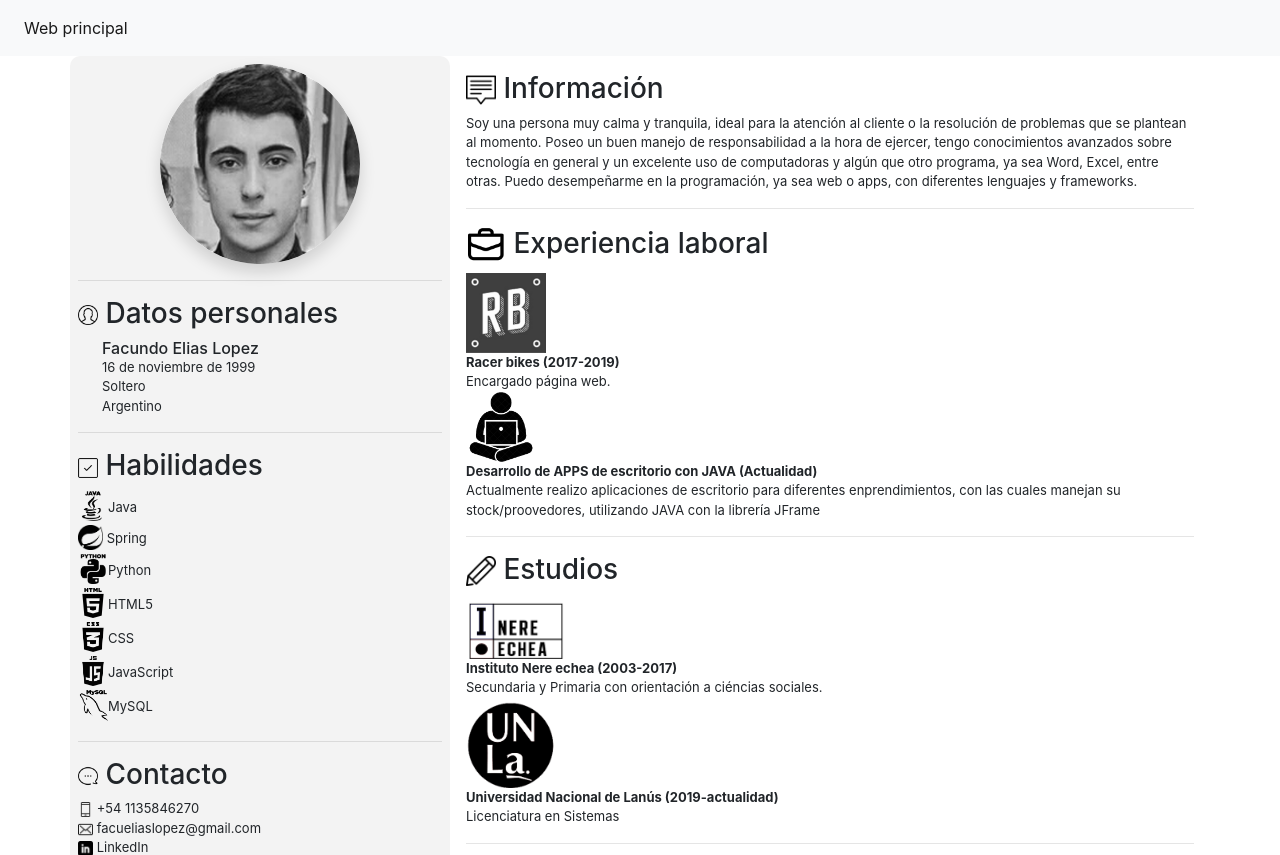
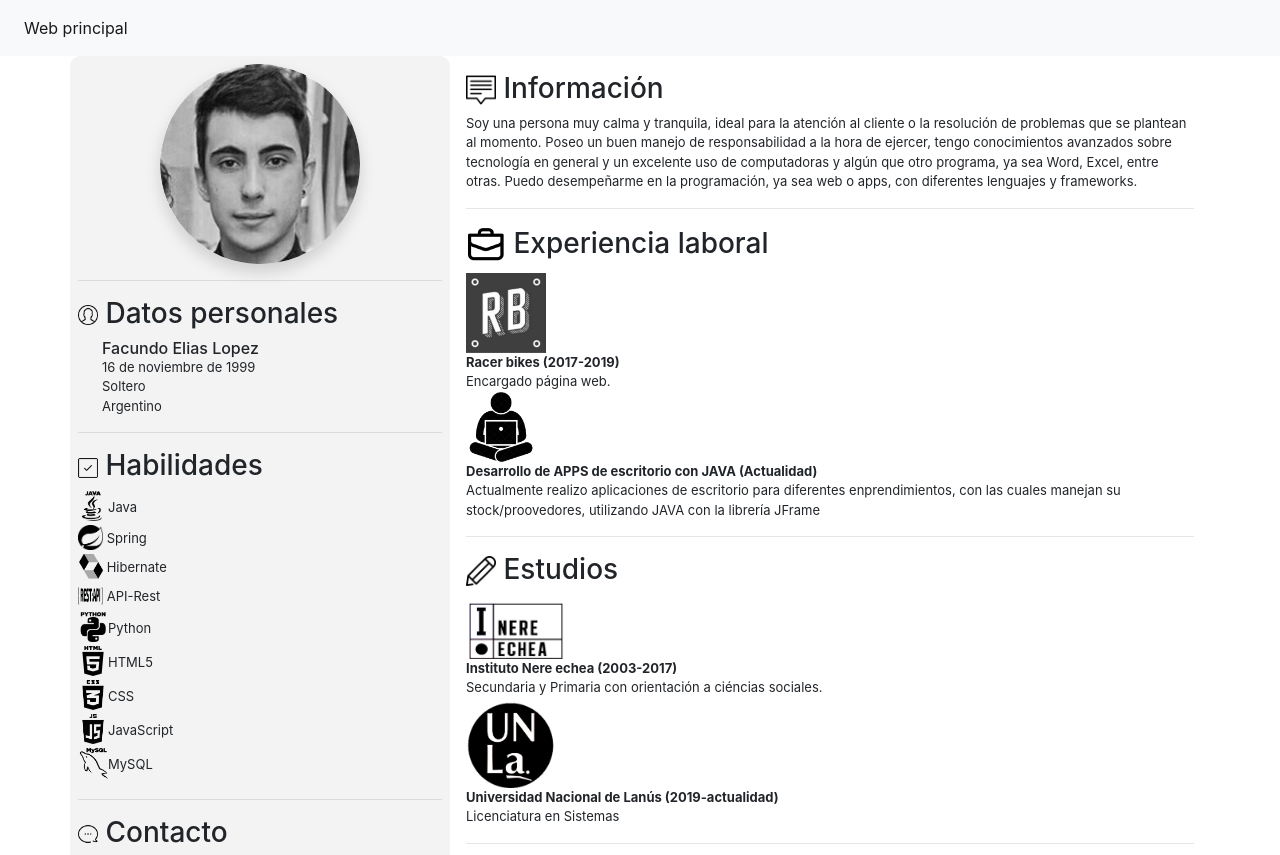
Before and after one commit to f4cuL/Curriculum, a plain HTML site: page index.html in a window 1280 px wide. Shown: the top 855 px of the page. Drawn offline with nearby package versions, Linux system fonts and the light colour scheme.

Commit message:
hib - rest

```diff
--- a/index.html
+++ b/index.html
@@ -47,6 +47,8 @@
                     <h3><img src="check.png" alt="" width="20px"> Habilidades <br></h3>
                         <img src="my-icons-collection/png/java.png" alt="" width="30px" class="pb-1">Java <br>
                         <img src="my-icons-collection/png/spring.png" alt="" width="25px" class="pb-1"> Spring <br>
+                        <img src="my-icons-collection/hinernate.png" alt="" width="25px" class="pb-1"> Hibernate <br>
+                        <img src="my-icons-collection/restapi.png" alt="" width="25px" class="pb-1"> API-Rest <br>
                         <img src="my-icons-collection/png/python.png" alt="" width="30px" class="pb-1">Python <br>
                         <img src="my-icons-collection/png/html5.png" alt="" width="30px" class="pb-1">HTML5 <br>
                         <img src="my-icons-collection/png/css.png" alt="" width="30px" class="pb-1">CSS <br>
```
Also changed, not shown: my-icons-collection/hinernate.png (added), my-icons-collection/restapi.png (added).
